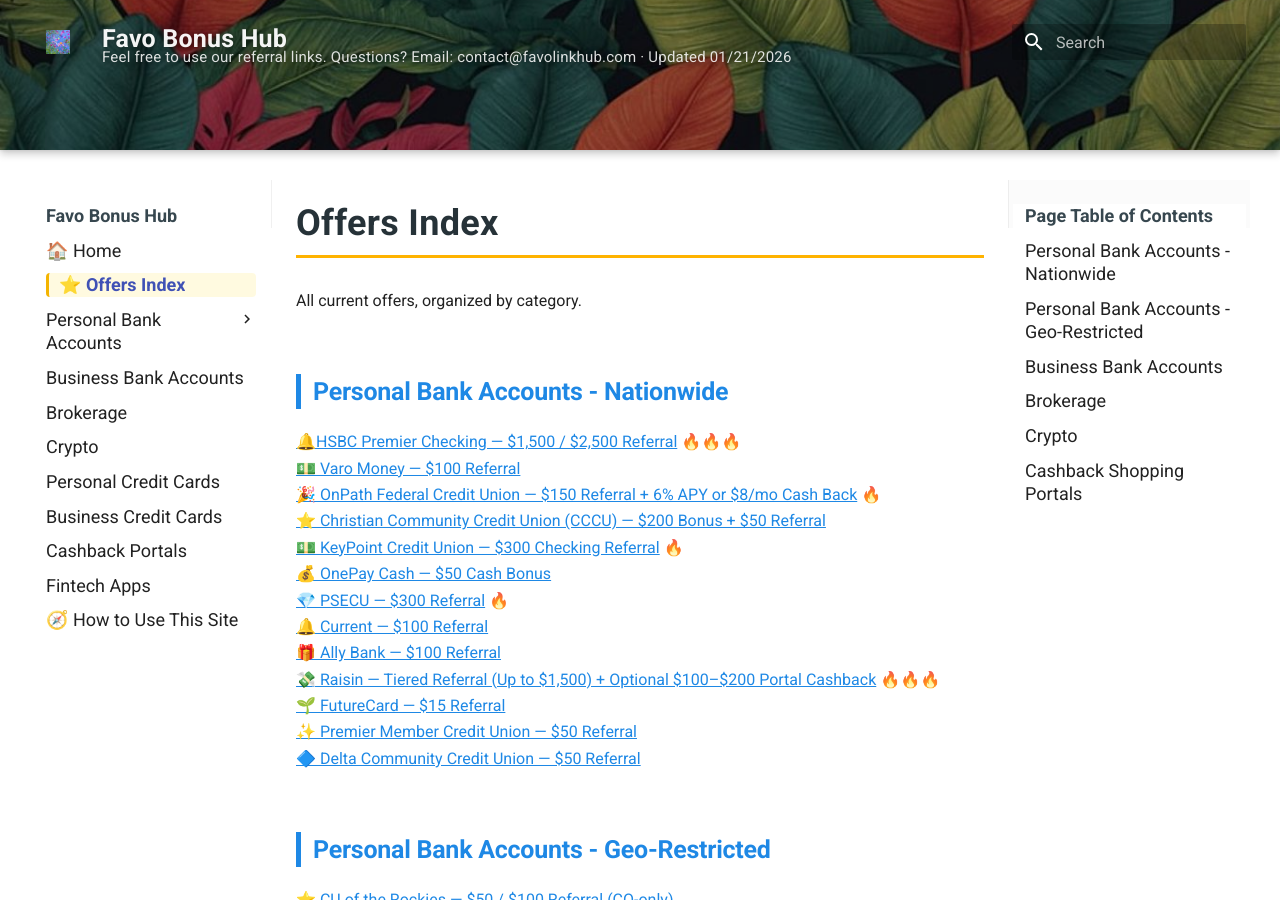
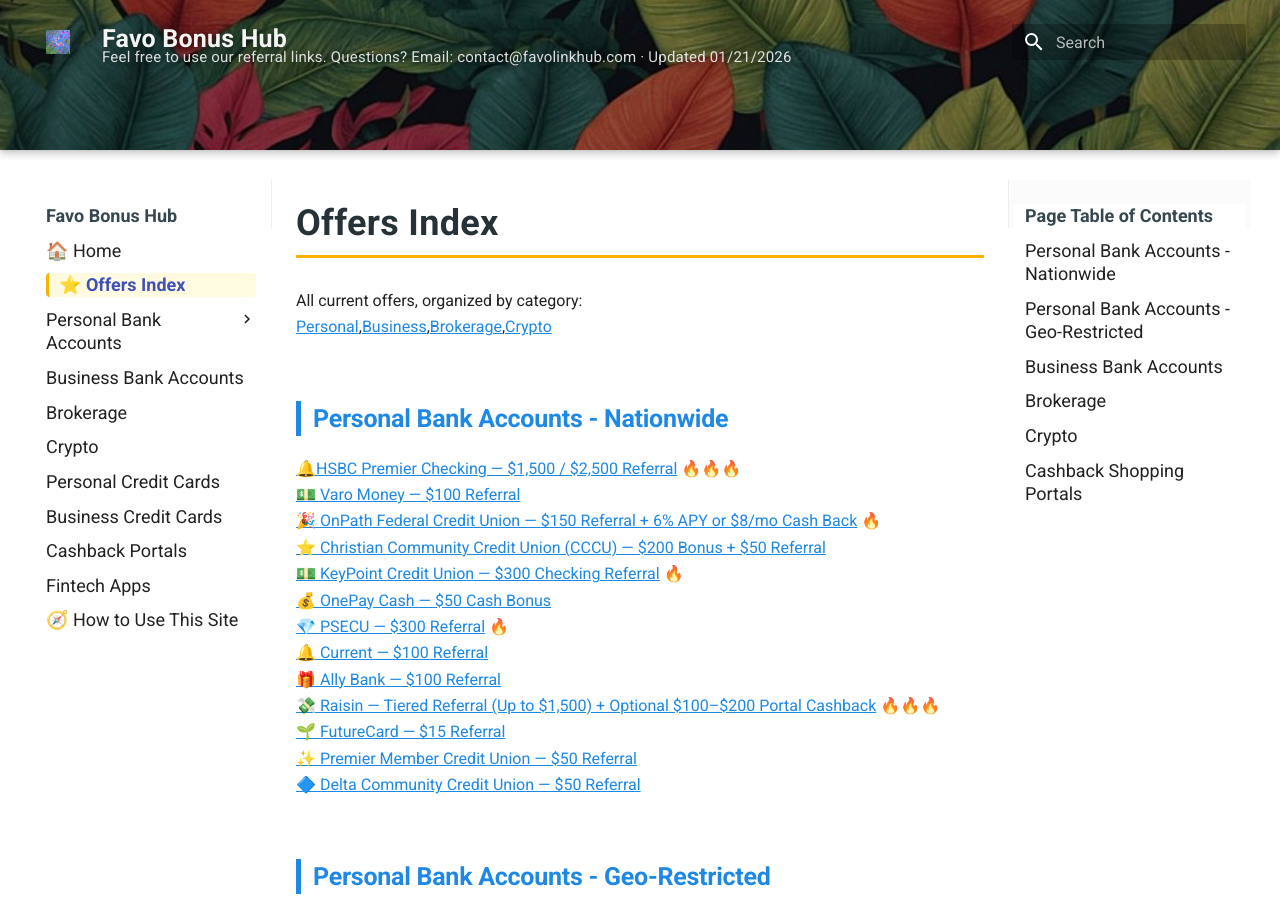
Before and after one commit to whispersofzephyr/favolinkhub-site, an MkDocs documentation site: the page built from docs/offers-index.md, in a window 1280 px wide and 900 px high. Built offline with MkDocs 1.6.1 and Material for MkDocs 9.7.7, drawn with Linux system fonts in a browser that asks for light colours.

Commit message:
Update offers-index.md

```diff
--- a/docs/offers-index.md
+++ b/docs/offers-index.md
@@ -4,8 +4,10 @@ title: Offers Index
 
 # Offers Index
 
-All current offers, organized by category.
+All current offers, organized by category:
+[Personal](#personal-bank-nationwide),[Business](#"business-bank),[Brokerage](#brokerage),[Crypto](#crypto)
 
+<a id="personal-bank-nationwide"></a>
 ## Personal Bank Accounts - Nationwide
 
 [🔔HSBC Premier Checking — $1,500 / $2,500 Referral](personal-bank-nationwide.md#hsbc-premier-checking) 🔥🔥🔥
@@ -29,6 +31,7 @@ All current offers, organized by category.
 [🏆 Central Bank — $300 Referral (OK, IL, KS, MO, CO)](personal-bank-geo.md#central-bank)
 [🧧 On Tap Credit Union — $50 Referral (CO-only)](personal-bank-geo.md#on-tap-credit-union)
 
+<a id="business-bank"></a>
 ## Business Bank Accounts
 
 [💸 Grasshopper Bank Business Checking — $200 Referral](business-bank.md#biz-grasshopper) 🔥🔥
@@ -36,12 +39,14 @@ All current offers, organized by category.
 [💰 Chase Business Complete Checking® — $300 or $500 Referral](business-bank.md#biz-chase-business)
 [🎁 RAMP — $250 Referral](business-bank.md#biz-ramp)
 
+<a id="brokerage"></a>
 ## Brokerage
 
 [🎁 Public Brokerage — $100 Referral](brokerage.md#br-public) 🔥🔥🔥
 [💸 Moomoo — up to $1,000 NVDA + 8.1% APY (60 days) + 3% ACAT match (max $600) + $25 Referral](brokerage.md#br-moomoo) 🔥🔥
 [🔷 Webull - tbd](brokerage.md#br-webull)
 
+<a id="crypto"></a>
 ## Crypto
 
 [🔔 eToro — Up to $500 Crypto Bonus + $30 Referral](crypto.md#cr-etoro) 🔥🔥🔥
```
